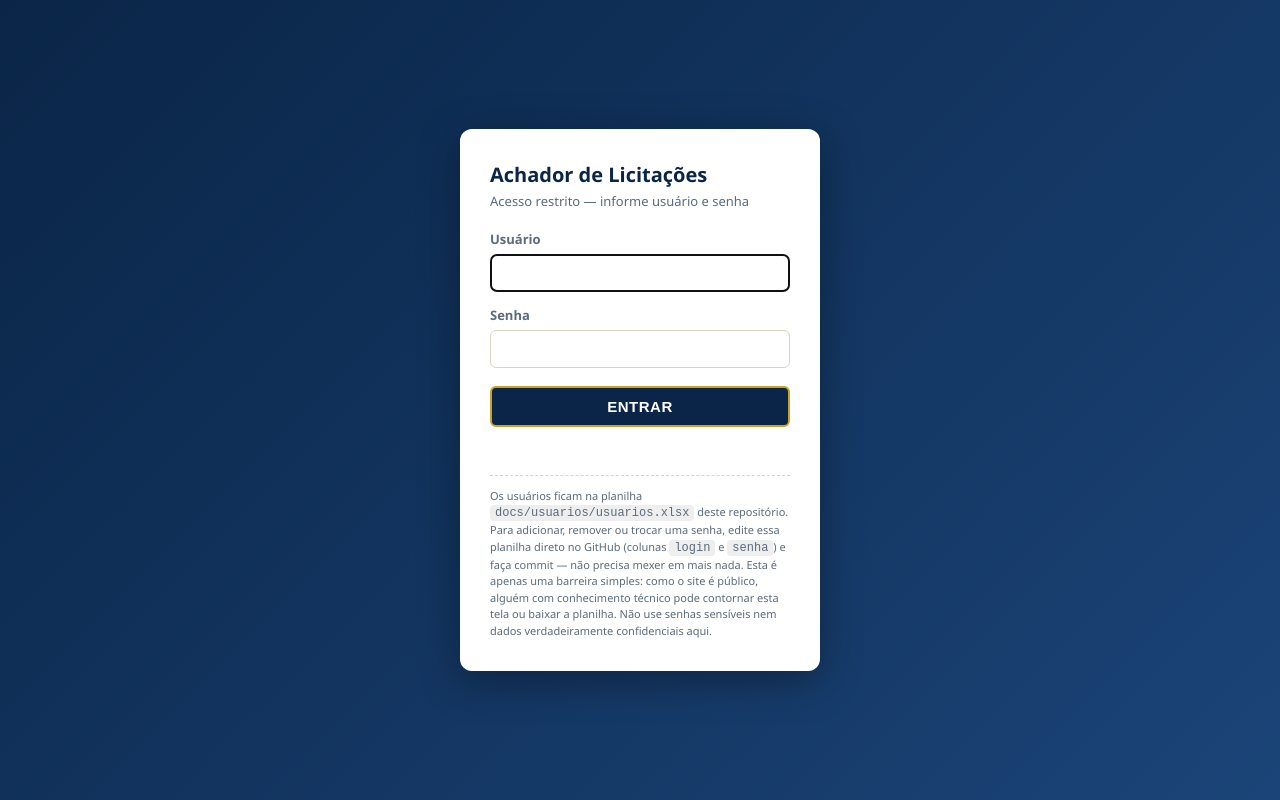
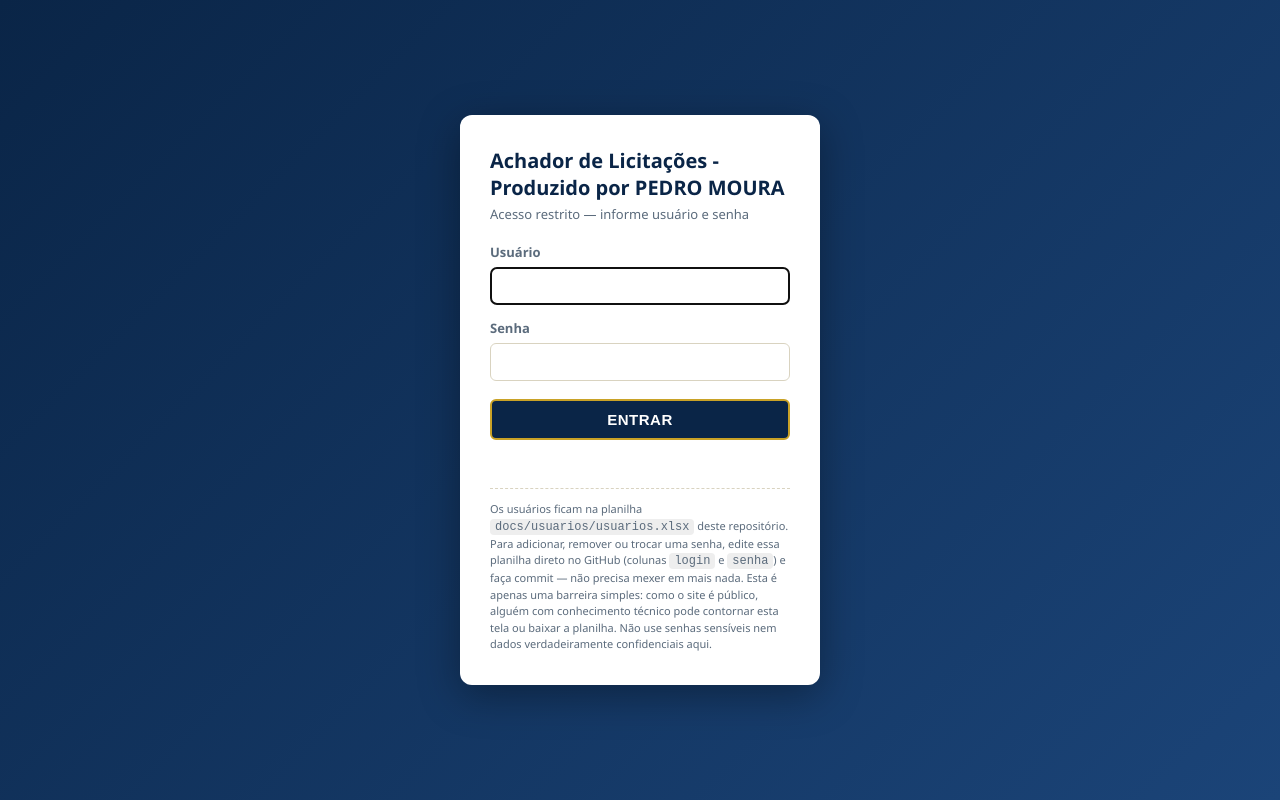
Before and after one commit to spylogic/dou-licitacoes, a plain HTML site: page docs/index.html in a window 1280 px wide. Drawn offline with Linux system fonts and the light colour scheme.

Commit message:
Ajuste do nome no cabeçalho

```diff
--- a/docs/index.html
+++ b/docs/index.html
@@ -3,7 +3,7 @@
 <head>
 <meta charset="UTF-8">
 <meta name="viewport" content="width=device-width, initial-scale=1.0">
-<title>Achador de Licitações — DOU Seção 3</title>
+<title>Achador de Licitações — DOU Seção 3 - Produzido por PEDRO MOURA</title>
 <style>
   :root {
     --navy: #0a2547;
@@ -227,7 +227,7 @@
 
 <div id="telaLogin">
   <div class="caixa-login">
-    <h1>Achador de Licitações</h1>
+    <h1>Achador de Licitações - Produzido por PEDRO MOURA</h1>
     <div class="sub-login">Acesso restrito — informe usuário e senha</div>
     <form id="formLogin" onsubmit="return fazerLogin(event)">
       <div class="campo-login">
@@ -255,7 +255,7 @@
 
 <header>
   <div>
-    <h1>Achador de Licitações</h1>
+    <h1>Achador de Licitações - Produzido por PEDRO MOURA</h1>
     <div class="sub">Diário Oficial da União — Seção 3 (Contratos, Editais e Avisos)</div>
   </div>
   <div id="infoUsuario">
```
